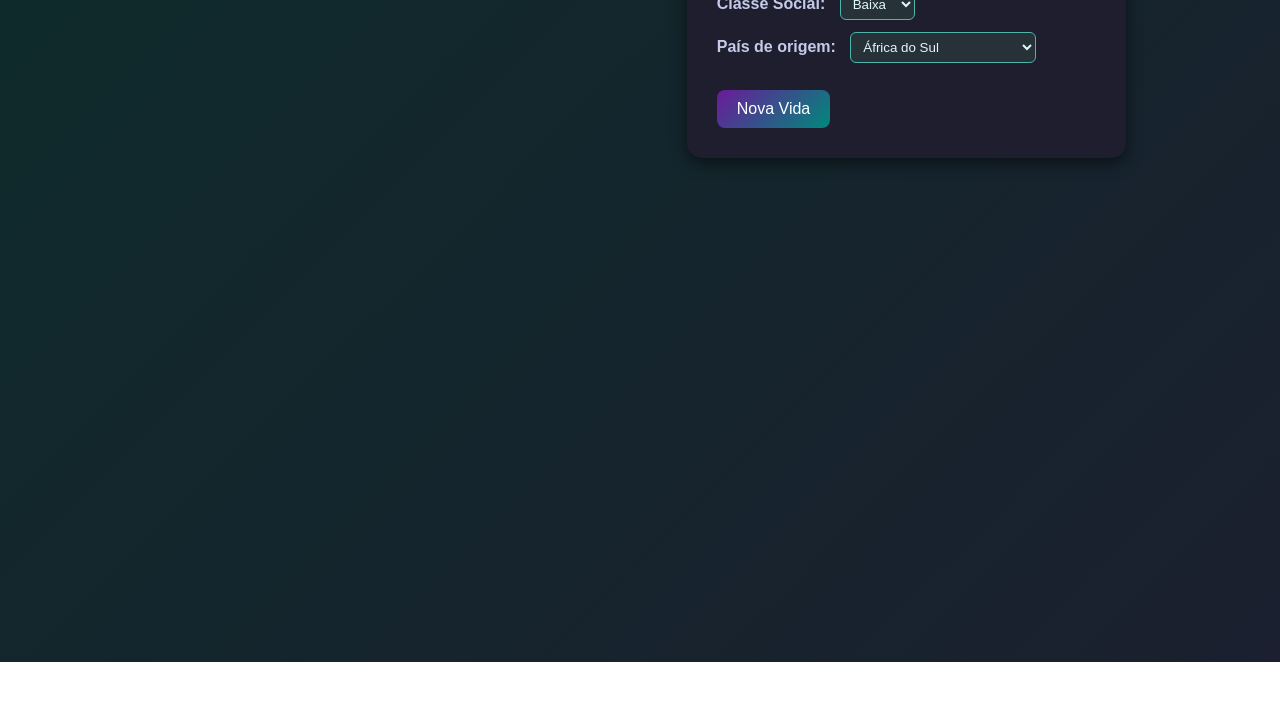
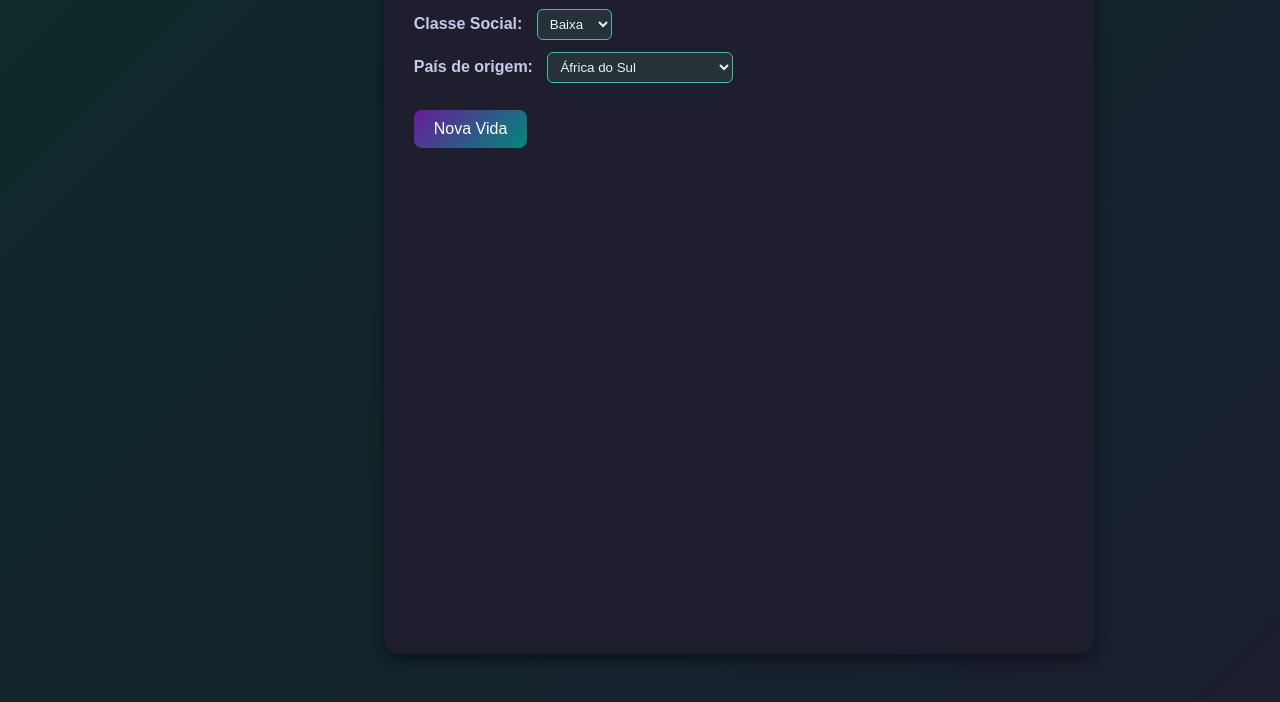
Before and after one commit to Pedro20122008/PerfectLife, a plain HTML site: page index.html in a window 1280 px wide. Shown: the part 194-896 px from the top of the page. Before the commit the page ends 856 px from the top, so only its background shows below. Drawn offline with Linux system fonts and the light colour scheme.

Commit message:
Update styles for body and buttons in style.css
Refactor body styles and add new button styles.

```diff
--- a/style.css
+++ b/style.css
@@ -1,11 +1,28 @@
-body {
+.body {
     font-family: 'Arial', sans-serif;
-    background: linear-gradient(135deg, #0d2b2a, #1b1f2f);
     color: #e0f7fa;
     display: flex;
     justify-content: center;
     padding: 20px;
     min-height: 100vh;
+}
+
+.carreirabt{
+    width: 100%;
+}
+
+body {
+    font-family: 'Arial', sans-serif;
+    background: linear-gradient(135deg, #0d2b2a, #1b1f2f);
+    color: #e0f7fa;
+    padding: 20px;
+    min-height: 100vh;
+}
+
+#Save {
+    display: flex;
+    flex-direction: column;
+    float:left;
 }
 
 .container {
@@ -55,6 +72,7 @@ input:focus, select:focus {
 
 button {
     margin-top: 15px;
+    margin-right: 10px;
     padding: 10px 20px;
     border: none;
     background: linear-gradient(135deg, #6a1b9a, #00897b);
@@ -63,6 +81,7 @@ button {
     border-radius: 8px;
     cursor: pointer;
     transition: transform 0.2s, background 0.3s;
+
 }
 
 button:hover {
@@ -192,3 +211,10 @@ button:hover {
     background: linear-gradient(135deg, #8e24aa, #00bfa5);
     transform: scale(1.05);
 }
+
+#opções button {
+    background: linear-gradient(135deg, #6a1b9a, #00796b);
+    margin: 5px 5px 10px 0;
+    font-size: 14px;
+    color: white;
+}
```
